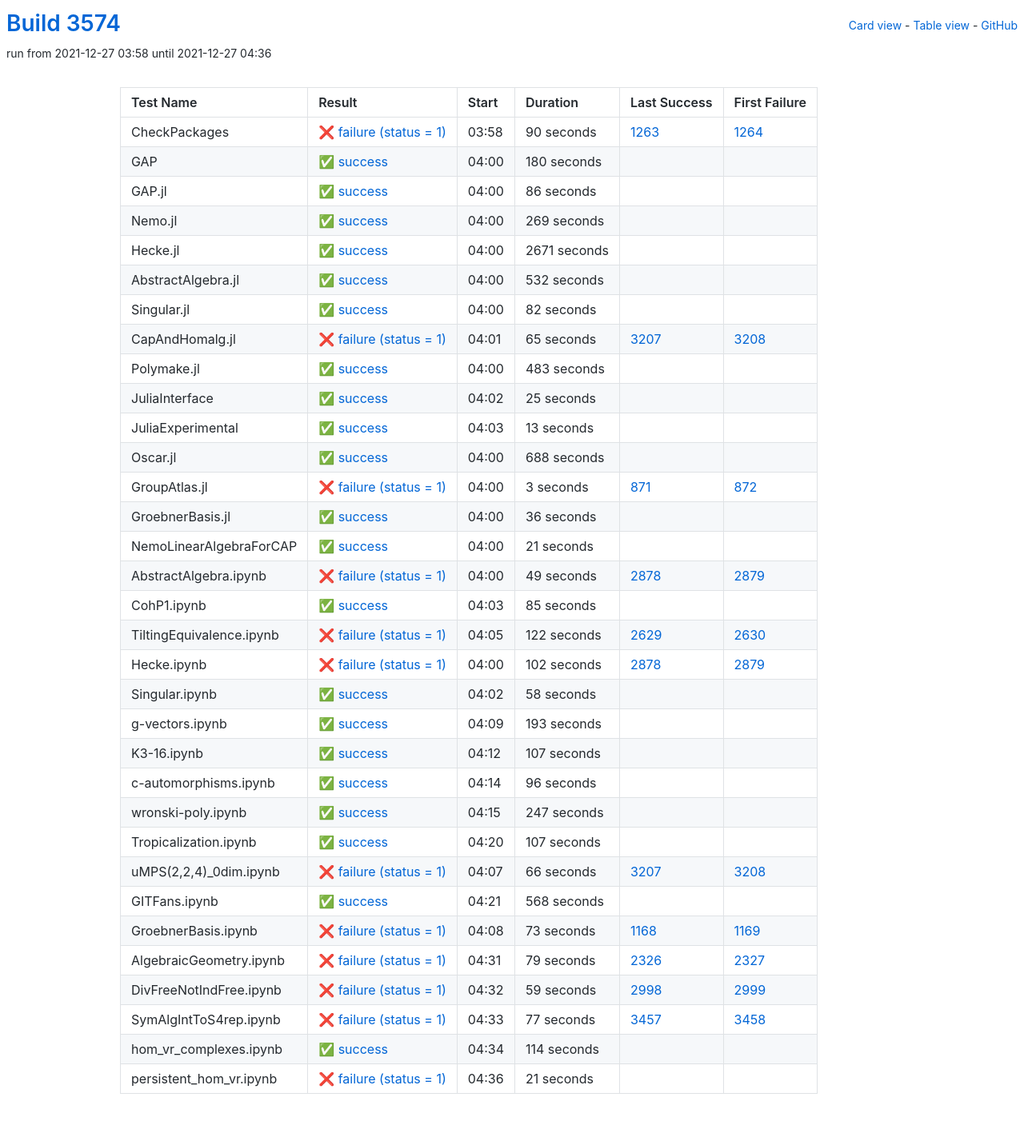
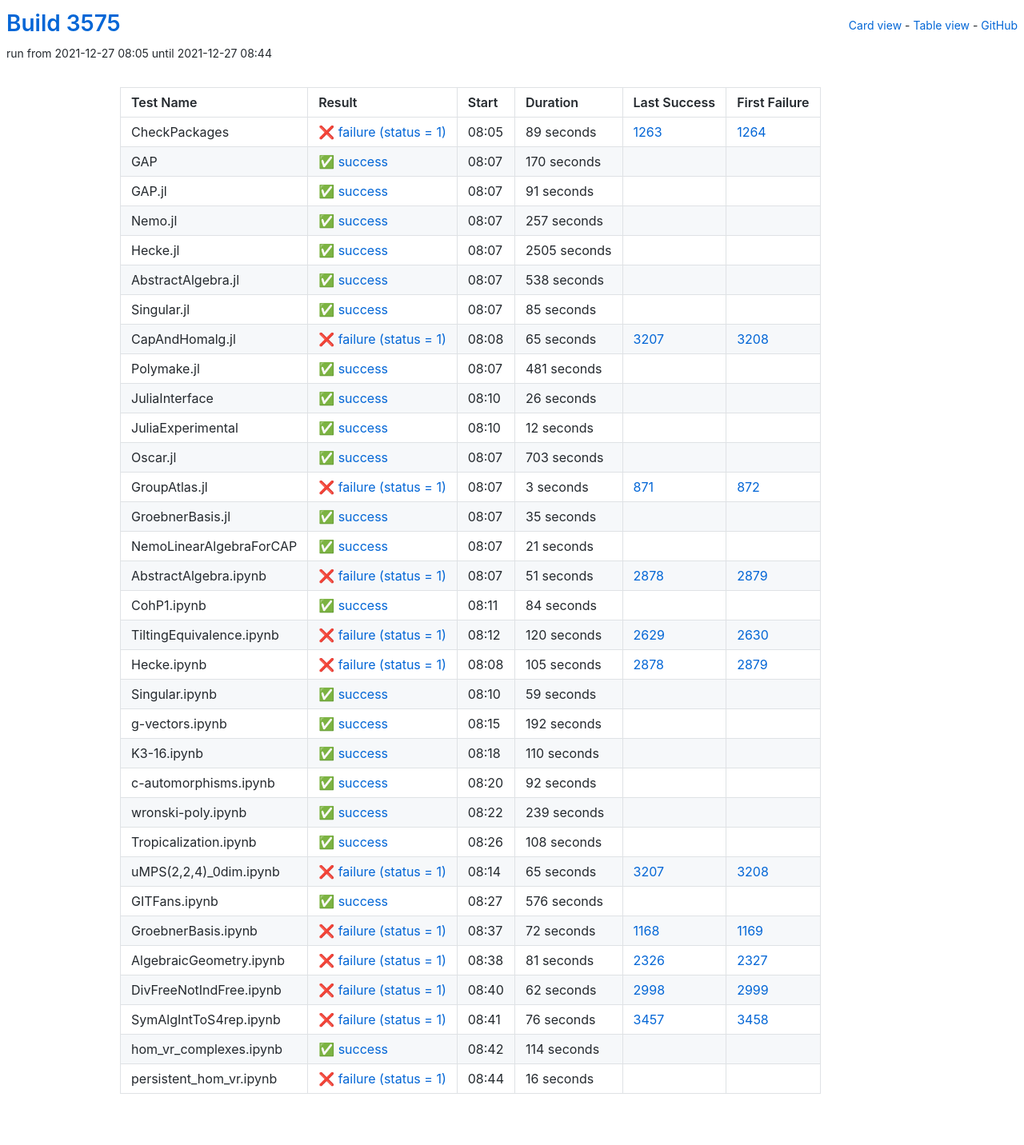
Before and after one commit to oscar-system/oscar-ci-status-stable, a Jekyll site: the page built from table.html, in a window 1280 px wide. Shown: the whole page at 80% size. Built offline with Jekyll 4.4.1, drawn with Linux system fonts in a browser that asks for light colours.

Commit message:
Build #3575

```diff
--- a/_data/ci.yml
+++ b/_data/ci.yml
@@ -1,6 +1,6 @@
 ---
-build: 3574
-build_url: https://oscarci.mathematik.uni-kl.de/job/oscar-stable/3574/
+build: 3575
+build_url: https://oscarci.mathematik.uni-kl.de/job/oscar-stable/3575/
 job: oscar-stable
 organization: oscar-system
 repo: oscar-ci-status-stable
@@ -8,92 +8,92 @@ repourl: https://github.com/oscar-system/oscar-ci-status-stable
 tests:
 - name: CheckPackages
   id: checkpackages
-  log: https://oscarci.mathematik.uni-kl.de/job/oscar-stable/3574/artifact/logs/build-3574/CheckPackages.log
-  start: 2021-12-27 03:58
+  log: https://oscarci.mathematik.uni-kl.de/job/oscar-stable/3575/artifact/logs/build-3575/CheckPackages.log
+  start: 2021-12-27 08:05
   success: false
   exitcode: 1
   status: failure
-  duration: 90
+  duration: 89
   last_success: 1263
   last_success_url: https://oscarci.mathematik.uni-kl.de/job/oscar-stable/1263/
   first_failure: 1264
   first_failure_url: https://oscarci.mathematik.uni-kl.de/job/oscar-stable/1264/
 - name: GAP
   id: gap
-  log: https://oscarci.mathematik.uni-kl.de/job/oscar-stable/3574/artifact/logs/build-3574/GAP.log
-  start: 2021-12-27 04:00
+  log: https://oscarci.mathematik.uni-kl.de/job/oscar-stable/3575/artifact/logs/build-3575/GAP.log
+  start: 2021-12-27 08:07
   success: true
   exitcode: 0
   status: success
-  duration: 180
+  duration: 170
   last_success: false
   last_success_url:
   first_failure: false
   first_failure_url:
 - name: GAP.jl
   id: gap-jl
-  log: https://oscarci.mathematik.uni-kl.de/job/oscar-stable/3574/artifact/logs/build-3574/GAP.jl.log
-  start: 2021-12-27 04:00
+  log: https://oscarci.mathematik.uni-kl.de/job/oscar-stable/3575/artifact/logs/build-3575/GAP.jl.log
+  start: 2021-12-27 08:07
   success: true
   exitcode: 0
   status: success
-  duration: 86
+  duration: 91
   last_success: false
   last_success_url:
   first_failure: false
   first_failure_url:
 - name: Nemo.jl
   id: nemo-jl
-  log: https://oscarci.mathematik.uni-kl.de/job/oscar-stable/3574/artifact/logs/build-3574/Nemo.jl.log
-  start: 2021-12-27 04:00
+  log: https://oscarci.mathematik.uni-kl.de/job/oscar-stable/3575/artifact/logs/build-3575/Nemo.jl.log
+  start: 2021-12-27 08:07
   success: true
   exitcode: 0
   status: success
-  duration: 269
+  duration: 257
   last_success: false
   last_success_url:
   first_failure: false
   first_failure_url:
 - name: Hecke.jl
   id: hecke-jl
-  log: https://oscarci.mathematik.uni-kl.de/job/oscar-stable/3574/artifact/logs/build-3574/Hecke.jl.log
-  start: 2021-12-27 04:00
+  log: https://oscarci.mathematik.uni-kl.de/job/oscar-stable/3575/artifact/logs/build-3575/Hecke.jl.log
+  start: 2021-12-27 08:07
   success: true
   exitcode: 0
   status: success
-  duration: 2671
+  duration: 2505
   last_success: false
   last_success_url:
   first_failure: false
   first_failure_url:
 - name: AbstractAlgebra.jl
   id: abstractalgebra-jl
-  log: https://oscarci.mathematik.uni-kl.de/job/oscar-stable/3574/artifact/logs/build-3574/AbstractAlgebra.jl.log
-  start: 2021-12-27 04:00
+  log: https://oscarci.mathematik.uni-kl.de/job/oscar-stable/3575/artifact/logs/build-3575/AbstractAlgebra.jl.log
+  start: 2021-12-27 08:07
   success: true
   exitcode: 0
   status: success
-  duration: 532
+  duration: 538
   last_success: false
   last_success_url:
   first_failure: false
   first_failure_url:
 - name: Singular.jl
   id: singular-jl
-  log: https://oscarci.mathematik.uni-kl.de/job/oscar-stable/3574/artifact/logs/build-3574/Singular.jl.log
-  start: 2021-12-27 04:00
+  log: https://oscarci.mathematik.uni-kl.de/job/oscar-stable/3575/artifact/logs/build-3575/Singular.jl.log
+  start: 2021-12-27 08:07
   success: true
   exitcode: 0
   status: success
-  duration: 82
+  duration: 85
   last_success: false
   last_success_url:
   first_failure: false
   first_failure_url:
 - name: CapAndHomalg.jl
   id: capandhomalg-jl
-  log: https://oscarci.mathematik.uni-kl.de/job/oscar-stable/3574/artifact/logs/build-3574/CapAndHomalg.jl.log
-  start: 2021-12-27 04:01
+  log: https://oscarci.mathematik.uni-kl.de/job/oscar-stable/3575/artifact/logs/build-3575/CapAndHomalg.jl.log
+  start: 2021-12-27 08:08
   success: false
   exitcode: 1
   status: failure
@@ -104,56 +104,56 @@ tests:
   first_failure_url: https://oscarci.mathematik.uni-kl.de/job/oscar-stable/3208/
 - name: Polymake.jl
   id: polymake-jl
-  log: https://oscarci.mathematik.uni-kl.de/job/oscar-stable/3574/artifact/logs/build-3574/Polymake.jl.log
-  start: 2021-12-27 04:00
+  log: https://oscarci.mathematik.uni-kl.de/job/oscar-stable/3575/artifact/logs/build-3575/Polymake.jl.log
+  start: 2021-12-27 08:07
   success: true
   exitcode: 0
   status: success
-  duration: 483
+  duration: 481
   last_success: false
   last_success_url:
   first_failure: false
   first_failure_url:
 - name: JuliaInterface
   id: juliainterface
-  log: https://oscarci.mathematik.uni-kl.de/job/oscar-stable/3574/artifact/logs/build-3574/JuliaInterface.log
-  start: 2021-12-27 04:02
+  log: https://oscarci.mathematik.uni-kl.de/job/oscar-stable/3575/artifact/logs/build-3575/JuliaInterface.log
+  start: 2021-12-27 08:10
   success: true
   exitcode: 0
   status: success
-  duration: 25
+  duration: 26
   last_success: false
   last_success_url:
   first_failure: false
   first_failure_url:
 - name: JuliaExperimental
   id: juliaexperimental
-  log: https://oscarci.mathematik.uni-kl.de/job/oscar-stable/3574/artifact/logs/build-3574/JuliaExperimental.log
-  start: 2021-12-27 04:03
+  log: https://oscarci.mathematik.uni-kl.de/job/oscar-stable/3575/artifact/logs/build-3575/JuliaExperimental.log
+  start: 2021-12-27 08:10
   success: true
   exitcode: 0
   status: success
-  duration: 13
+  duration: 12
   last_success: false
   last_success_url:
   first_failure: false
   first_failure_url:
 - name: Oscar.jl
   id: oscar-jl
-  log: https://oscarci.mathematik.uni-kl.de/job/oscar-stable/3574/artifact/logs/build-3574/Oscar.jl.log
-  start: 2021-12-27 04:00
+  log: https://oscarci.mathematik.uni-kl.de/job/oscar-stable/3575/artifact/logs/build-3575/Oscar.jl.log
+  start: 2021-12-27 08:07
   success: true
   exitcode: 0
   status: success
-  duration: 688
+  duration: 703
   last_success: false
   last_success_url:
   first_failure: false
   first_failure_url:
 - name: GroupAtlas.jl
   id: groupatlas-jl
-  log: https://oscarci.mathematik.uni-kl.de/job/oscar-stable/3574/artifact/logs/build-3574/GroupAtlas.jl.log
-  start: 2021-12-27 04:00
+  log: https://oscarci.mathematik.uni-kl.de/job/oscar-stable/3575/artifact/logs/build-3575/GroupAtlas.jl.log
+  start: 2021-12-27 08:07
   success: false
   exitcode: 1
   status: failure
@@ -164,20 +164,20 @@ tests:
   first_failure_url: https://oscarci.mathematik.uni-kl.de/job/oscar-stable/872/
 - name: GroebnerBasis.jl
   id: groebnerbasis-jl
-  log: https://oscarci.mathematik.uni-kl.de/job/oscar-stable/3574/artifact/logs/build-3574/GroebnerBasis.jl.log
-  start: 2021-12-27 04:00
+  log: https://oscarci.mathematik.uni-kl.de/job/oscar-stable/3575/artifact/logs/build-3575/GroebnerBasis.jl.log
+  start: 2021-12-27 08:07
   success: true
   exitcode: 0
   status: success
-  duration: 36
+  duration: 35
   last_success: false
   last_success_url:
   first_failure: false
   first_failure_url:
 - name: NemoLinearAlgebraForCAP
   id: nemolinearalgebraforcap
-  log: https://oscarci.mathematik.uni-kl.de/job/oscar-stable/3574/artifact/logs/build-3574/NemoLinearAlgebraForCAP.log
-  start: 2021-12-27 04:00
+  log: https://oscarci.mathematik.uni-kl.de/job/oscar-stable/3575/artifact/logs/build-3575/NemoLinearAlgebraForCAP.log
+  start: 2021-12-27 08:07
   success: true
   exitcode: 0
   status: success
@@ -188,200 +188,200 @@ tests:
   first_failure_url:
 - name: AbstractAlgebra.ipynb
   id: abstractalgebra-ipynb
-  log: https://oscarci.mathematik.uni-kl.de/job/oscar-stable/3574/artifact/logs/build-3574/AbstractAlgebra.ipynb.log
-  start: 2021-12-27 04:00
+  log: https://oscarci.mathematik.uni-kl.de/job/oscar-stable/3575/artifact/logs/build-3575/AbstractAlgebra.ipynb.log
+  start: 2021-12-27 08:07
   success: false
   exitcode: 1
   status: failure
-  duration: 49
+  duration: 51
   last_success: 2878
   last_success_url: https://oscarci.mathematik.uni-kl.de/job/oscar-stable/2878/
   first_failure: 2879
   first_failure_url: https://oscarci.mathematik.uni-kl.de/job/oscar-stable/2879/
 - name: CohP1.ipynb
   id: cohp1-ipynb
-  log: https://oscarci.mathematik.uni-kl.de/job/oscar-stable/3574/artifact/logs/build-3574/CohP1.ipynb.log
-  start: 2021-12-27 04:03
+  log: https://oscarci.mathematik.uni-kl.de/job/oscar-stable/3575/artifact/logs/build-3575/CohP1.ipynb.log
+  start: 2021-12-27 08:11
   success: true
   exitcode: 0
   status: success
-  duration: 85
+  duration: 84
   last_success: false
   last_success_url:
   first_failure: false
   first_failure_url:
 - name: TiltingEquivalence.ipynb
   id: tiltingequivalence-ipynb
-  log: https://oscarci.mathematik.uni-kl.de/job/oscar-stable/3574/artifact/logs/build-3574/TiltingEquivalence.ipynb.log
-  start: 2021-12-27 04:05
+  log: https://oscarci.mathematik.uni-kl.de/job/oscar-stable/3575/artifact/logs/build-3575/TiltingEquivalence.ipynb.log
+  start: 2021-12-27 08:12
   success: false
   exitcode: 1
   status: failure
-  duration: 122
+  duration: 120
   last_success: 2629
   last_success_url: https://oscarci.mathematik.uni-kl.de/job/oscar-stable/2629/
   first_failure: 2630
   first_failure_url: https://oscarci.mathematik.uni-kl.de/job/oscar-stable/2630/
 - name: Hecke.ipynb
   id: hecke-ipynb
-  log: https://oscarci.mathematik.uni-kl.de/job/oscar-stable/3574/artifact/logs/build-3574/Hecke.ipynb.log
-  start: 2021-12-27 04:00
+  log: https://oscarci.mathematik.uni-kl.de/job/oscar-stable/3575/artifact/logs/build-3575/Hecke.ipynb.log
+  start: 2021-12-27 08:08
   success: false
   exitcode: 1
   status: failure
-  duration: 102
+  duration: 105
   last_success: 2878
   last_success_url: https://oscarci.mathematik.uni-kl.de/job/oscar-stable/2878/
   first_failure: 2879
   first_failure_url: https://oscarci.mathematik.uni-kl.de/job/oscar-stable/2879/
 - name: Singular.ipynb
   id: singular-ipynb
-  log: https://oscarci.mathematik.uni-kl.de/job/oscar-stable/3574/artifact/logs/build-3574/Singular.ipynb.log
-  start: 2021-12-27 04:02
+  log: https://oscarci.mathematik.uni-kl.de/job/oscar-stable/3575/artifact/logs/build-3575/Singular.ipynb.log
+  start: 2021-12-27 08:10
   success: true
   exitcode: 0
   status: success
-  duration: 58
+  duration: 59
   last_success: false
   last_success_url:
   first_failure: false
   first_failure_url:
 - name: g-vectors.ipynb
   id: g-vectors-ipynb
-  log: https://oscarci.mathematik.uni-kl.de/job/oscar-stable/3574/artifact/logs/build-3574/g-vectors.ipynb.log
-  start: 2021-12-27 04:09
+  log: https://oscarci.mathematik.uni-kl.de/job/oscar-stable/3575/artifact/logs/build-3575/g-vectors.ipynb.log
+  start: 2021-12-27 08:15
   success: true
   exitcode: 0
   status: success
-  duration: 193
+  duration: 192
   last_success: false
   last_success_url:
   first_failure: false
   first_failure_url:
 - name: K3-16.ipynb
   id: k3-16-ipynb
-  log: https://oscarci.mathematik.uni-kl.de/job/oscar-stable/3574/artifact/logs/build-3574/K3-16.ipynb.log
-  start: 2021-12-27 04:12
+  log: https://oscarci.mathematik.uni-kl.de/job/oscar-stable/3575/artifact/logs/build-3575/K3-16.ipynb.log
+  start: 2021-12-27 08:18
   success: true
   exitcode: 0
   status: success
-  duration: 107
+  duration: 110
   last_success: false
   last_success_url:
   first_failure: false
   first_failure_url:
 - name: c-automorphisms.ipynb
   id: c-automorphisms-ipynb
-  log: https://oscarci.mathematik.uni-kl.de/job/oscar-stable/3574/artifact/logs/build-3574/c-automorphisms.ipynb.log
-  start: 2021-12-27 04:14
+  log: https://oscarci.mathematik.uni-kl.de/job/oscar-stable/3575/artifact/logs/build-3575/c-automorphisms.ipynb.log
+  start: 2021-12-27 08:20
   success: true
   exitcode: 0
   status: success
-  duration: 96
+  duration: 92
   last_success: false
   last_success_url:
   first_failure: false
   first_failure_url:
 - name: wronski-poly.ipynb
   id: wronski-poly-ipynb
-  log: https://oscarci.mathematik.uni-kl.de/job/oscar-stable/3574/artifact/logs/build-3574/wronski-poly.ipynb.log
-  start: 2021-12-27 04:15
+  log: https://oscarci.mathematik.uni-kl.de/job/oscar-stable/3575/artifact/logs/build-3575/wronski-poly.ipynb.log
+  start: 2021-12-27 08:22
   success: true
   exitcode: 0
   status: success
-  duration: 247
+  duration: 239
   last_success: false
   last_success_url:
   first_failure: false
   first_failure_url:
 - name: Tropicalization.ipynb
   id: tropicalization-ipynb
-  log: https://oscarci.mathematik.uni-kl.de/job/oscar-stable/3574/artifact/logs/build-3574/Tropicalization.ipynb.log
-  start: 2021-12-27 04:20
+  log: https://oscarci.mathematik.uni-kl.de/job/oscar-stable/3575/artifact/logs/build-3575/Tropicalization.ipynb.log
+  start: 2021-12-27 08:26
   success: true
   exitcode: 0
   status: success
-  duration: 107
+  duration: 108
   last_success: false
   last_success_url:
   first_failure: false
   first_failure_url:
 - name: uMPS(2,2,4)_0dim.ipynb
   id: umps-2-2-4-0dim-ipynb
-  log: https://oscarci.mathematik.uni-kl.de/job/oscar-stable/3574/artifact/logs/build-3574/uMPS-2-2-4-_0dim.ipynb.log
-  start: 2021-12-27 04:07
+  log: https://oscarci.mathematik.uni-kl.de/job/oscar-stable/3575/artifact/logs/build-3575/uMPS-2-2-4-_0dim.ipynb.log
+  start: 2021-12-27 08:14
   success: false
   exitcode: 1
   status: failure
-  duration: 66
+  duration: 65
   last_success: 3207
   last_success_url: https://oscarci.mathematik.uni-kl.de/job/oscar-stable/3207/
   first_failure: 3208
   first_failure_url: https://oscarci.mathematik.uni-kl.de/job/oscar-stable/3208/
 - name: GITFans.ipynb
   id: gitfans-ipynb
-  log: https://oscarci.mathematik.uni-kl.de/job/oscar-stable/3574/artifact/logs/build-3574/GITFans.ipynb.log
-  start: 2021-12-27 04:21
+  log: https://oscarci.mathematik.uni-kl.de/job/oscar-stable/3575/artifact/logs/build-3575/GITFans.ipynb.log
+  start: 2021-12-27 08:27
   success: true
   exitcode: 0
   status: success
-  duration: 568
+  duration: 576
   last_success: false
   last_success_url:
   first_failure: false
   first_failure_url:
 - name: GroebnerBasis.ipynb
   id: groebnerbasis-ipynb
-  log: https://oscarci.mathematik.uni-kl.de/job/oscar-stable/3574/artifact/logs/build-3574/GroebnerBasis.ipynb.log
-  start: 2021-12-27 04:08
+  log: https://oscarci.mathematik.uni-kl.de/job/oscar-stable/3575/artifact/logs/build-3575/GroebnerBasis.ipynb.log
+  start: 2021-12-27 08:37
   success: false
   exitcode: 1
   status: failure
-  duration: 73
+  duration: 72
   last_success: 1168
   last_success_url: https://oscarci.mathematik.uni-kl.de/job/oscar-stable/1168/
   first_failure: 1169
   first_failure_url: https://oscarci.mathematik.uni-kl.de/job/oscar-stable/1169/
 - name: AlgebraicGeometry.ipynb
   id: algebraicgeometry-ipynb
-  log: https://oscarci.mathematik.uni-kl.de/job/oscar-stable/3574/artifact/logs/build-3574/AlgebraicGeometry.ipynb.log
-  start: 2021-12-27 04:31
+  log: https://oscarci.mathematik.uni-kl.de/job/oscar-stable/3575/artifact/logs/build-3575/AlgebraicGeometry.ipynb.log
+  start: 2021-12-27 08:38
   success: false
   exitcode: 1
   status: failure
-  duration: 79
+  duration: 81
   last_success: 2326
   last_success_url: https://oscarci.mathematik.uni-kl.de/job/oscar-stable/2326/
   first_failure: 2327
   first_failure_url: https://oscarci.mathematik.uni-kl.de/job/oscar-stable/2327/
 - name: DivFreeNotIndFree.ipynb
   id: divfreenotindfree-ipynb
-  log: https://oscarci.mathematik.uni-kl.de/job/oscar-stable/3574/artifact/logs/build-3574/DivFreeNotIndFree.ipynb.log
-  start: 2021-12-27 04:32
+  log: https://oscarci.mathematik.uni-kl.de/job/oscar-stable/3575/artifact/logs/build-3575/DivFreeNotIndFree.ipynb.log
+  start: 2021-12-27 08:40
   success: false
   exitcode: 1
   status: failure
-  duration: 59
+  duration: 62
   last_success: 2998
   last_success_url: https://oscarci.mathematik.uni-kl.de/job/oscar-stable/2998/
   first_failure: 2999
   first_failure_url: https://oscarci.mathematik.uni-kl.de/job/oscar-stable/2999/
 - name: SymAlgIntToS4rep.ipynb
   id: symalginttos4rep-ipynb
-  log: https://oscarci.mathematik.uni-kl.de/job/oscar-stable/3574/artifact/logs/build-3574/SymAlgIntToS4rep.ipynb.log
-  start: 2021-12-27 04:33
+  log: https://oscarci.mathematik.uni-kl.de/job/oscar-stable/3575/artifact/logs/build-3575/SymAlgIntToS4rep.ipynb.log
+  start: 2021-12-27 08:41
   success: false
   exitcode: 1
   status: failure
-  duration: 77
+  duration: 76
   last_success: 3457
   last_success_url: https://oscarci.mathematik.uni-kl.de/job/oscar-stable/3457/
   first_failure: 3458
   first_failure_url: https://oscarci.mathematik.uni-kl.de/job/oscar-stable/3458/
 - name: hom_vr_complexes.ipynb
   id: hom-vr-complexes-ipynb
-  log: https://oscarci.mathematik.uni-kl.de/job/oscar-stable/3574/artifact/logs/build-3574/hom_vr_complexes.ipynb.log
-  start: 2021-12-27 04:34
+  log: https://oscarci.mathematik.uni-kl.de/job/oscar-stable/3575/artifact/logs/build-3575/hom_vr_complexes.ipynb.log
+  start: 2021-12-27 08:42
   success: true
   exitcode: 0
   status: success
@@ -392,12 +392,12 @@ tests:
   first_failure_url:
 - name: persistent_hom_vr.ipynb
   id: persistent-hom-vr-ipynb
-  log: https://oscarci.mathematik.uni-kl.de/job/oscar-stable/3574/artifact/logs/build-3574/persistent_hom_vr.ipynb.log
-  start: 2021-12-27 04:36
+  log: https://oscarci.mathematik.uni-kl.de/job/oscar-stable/3575/artifact/logs/build-3575/persistent_hom_vr.ipynb.log
+  start: 2021-12-27 08:44
   success: false
   exitcode: 1
   status: failure
-  duration: 21
+  duration: 16
   last_success: false
   last_success_url:
   first_failure: false
```
Also changed, not shown: README.md.
